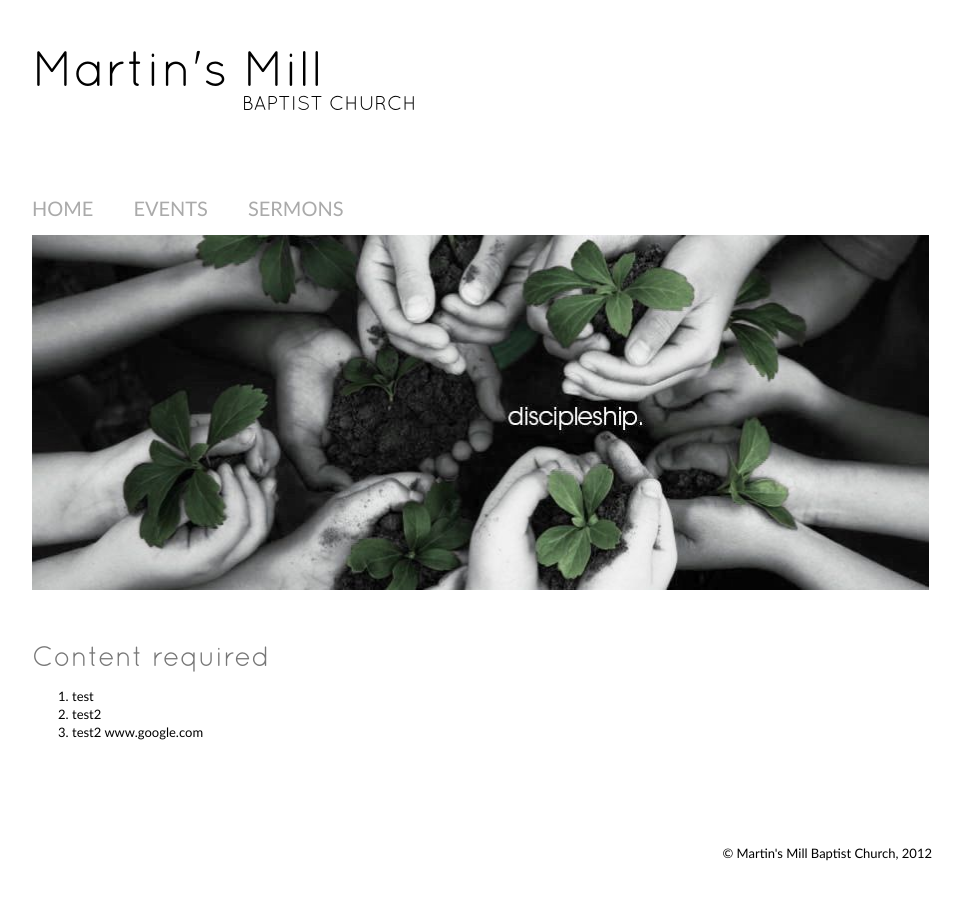
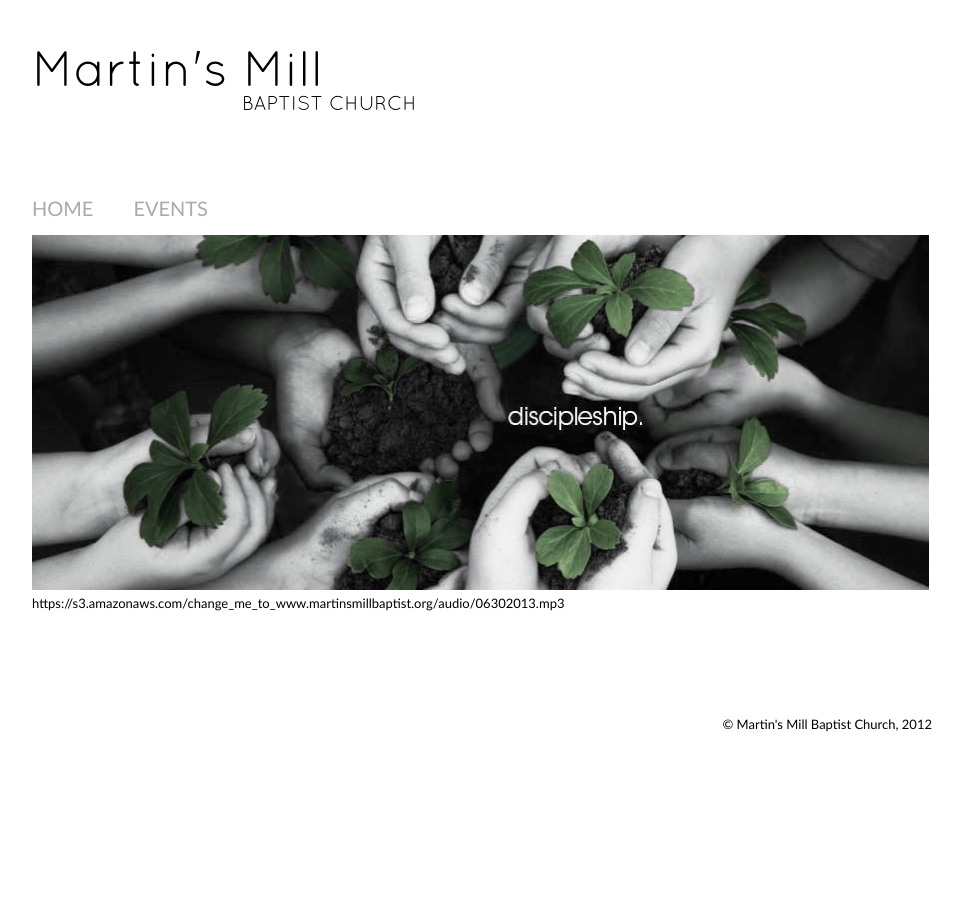
Before and after one commit to mmbc/website, a Jekyll site: the page built from sermons.md, in a window 1280 px wide. Shown: the whole page, without its empty margins (158-1120 px from the left). Built offline with Jekyll 4.4.1, drawn with Linux system fonts in a browser that asks for light colours.

Commit message:
Update event page and remove sermons page since it\s not being updated

```diff
--- a/_layouts/base.html
+++ b/_layouts/base.html
@@ -15,7 +15,7 @@
                     <ul>
                         <li><a href="index.html"   id="home">HOME</a></li>
                         <li><a href="events.html"  id="events">EVENTS</a></li>
-                        <li><a href="sermons.html" id="sermons">SERMONS</a></li>
+                        <!--<li><a href="sermons.html" id="sermons">SERMONS</a></li>-->
                     </ul>
                     <br style="clear:left"/>
                 </div>
--- a/sermons.md
+++ b/sermons.md
@@ -3,8 +3,4 @@ layout: base
 title: Sermons
 name: sermons
 ---
-Content required
-=======
-1. test
-2. test2
-3. test2 www.google.com
+https://s3.amazonaws.com/change_me_to_www.martinsmillbaptist.org/audio/06302013.mp3
```
Also changed, not shown: events.html (+6 -3 lines).
